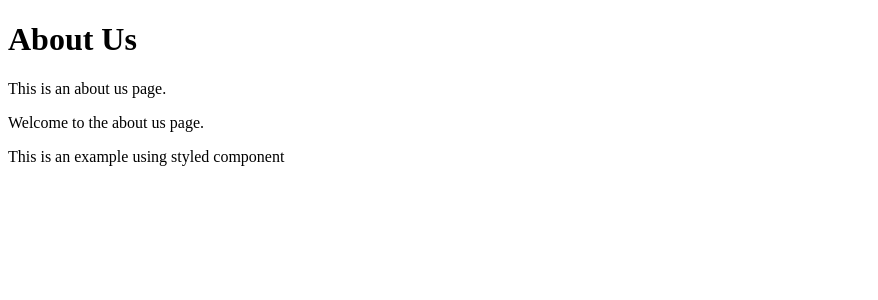
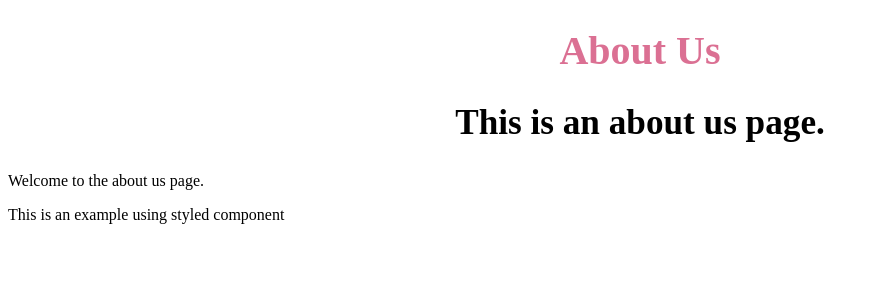
Before and after one commit to jumblefix/b2bconnect, a Next.js app in the folder packages/web/: page /about in a window 1280 px wide. Shown: the top 300 px of the page, without its empty margins (0-878 px from the left). Built offline with nearby package versions, Linux system fonts and the light colour scheme.

Commit message:
add ui & app,document components

```diff
--- /dev/null
+++ b/packages/web/components/Text/Text.tsx
@@ -0,0 +1,19 @@
+import styled from 'styled-components';
+
+export const Title = styled.h1`
+  font-size: 2.5em;
+  text-align: center;
+  color: palevioletred;
+`;
+
+export const SubTitle = styled.h2`
+  font-size: 2.2em;
+  text-align: center;
+  color: #000;
+`;
+
+export const Paragraph = styled.p`
+  font-size: 1em;
+  text-align: justify;
+  color: #000;
+`;
--- a/packages/web/package.json
+++ b/packages/web/package.json
@@ -17,7 +17,7 @@
   "devDependencies": {
     "@babel/core": "^7.0.0-rc.1",
     "@types/jest": "^23.0.0",
-    "@types/next": "^2.4.11",
+    "@types/next": "^7.0.0",
     "@types/react": "^16.0.36",
     "@types/react-dom": "^16.0.8",
     "@types/styled-components": "^3.0.1",
--- /dev/null
+++ b/packages/web/pages/_app.tsx
@@ -0,0 +1,24 @@
+import React from 'react';
+import App, { Container } from 'next/app';
+
+export default class MyApp extends App {
+  static async getInitialProps({ Component, _, ctx }: any) {
+    let pageProps = {};
+
+    if (Component.getInitialProps) {
+      pageProps = await Component.getInitialProps(ctx);
+    }
+
+    return { pageProps };
+  }
+
+  render() {
+    const { Component, pageProps } = this.props;
+
+    return (
+      <Container>
+        <Component {...pageProps} />
+      </Container>
+    );
+  }
+}
--- /dev/null
+++ b/packages/web/pages/_document.tsx
@@ -0,0 +1,42 @@
+import React from 'react';
+import Document, { Head, Main, NextScript } from 'next/document';
+
+const config = {
+  SITE_NAME: 'My Website',
+  SITE_TITLE: 'My Website',
+  SITE_DESCRIPTION: 'My Website description',
+  SITE_IMAGE: '',
+};
+
+export default class MyDocument extends Document {
+  render() {
+    return (
+      <html lang="en">
+        <Head>
+          <meta
+            name="viewport"
+            content="width=device-width,initial-scale=1.0,minimum-scale=1.0,maximum-scale=1.0,user-scalable=no"
+          />
+          <meta property="og:type" content="website" />
+          <meta property="og:site_name" content={config.SITE_NAME} />
+          <meta property="og:title" content={config.SITE_TITLE} />
+          <meta property="og:description" content={config.SITE_DESCRIPTION} />
+          <meta property="og:image" content={config.SITE_IMAGE} />
+          <meta name="twitter:card" content="summary_large_image" />
+          <meta name="twitter:site" content={config.SITE_NAME} />
+          <meta name="twitter:title" content={config.SITE_TITLE} />
+          <meta name="twitter:description" content={config.SITE_DESCRIPTION} />
+          <meta property="twitter:image" content={config.SITE_IMAGE} />
+          <meta
+            name="format-detection"
+            content="telephone=no, address=no, email=no"
+          />
+        </Head>
+        <body>
+          <Main />
+          <NextScript />
+        </body>
+      </html>
+    );
+  }
+}
--- a/packages/web/pages/about.jsx
+++ /dev/null
@@ -1,14 +0,0 @@
-import React, { Component } from 'react';
-
-export default class About extends Component {
-  render() {
-    return (
-      <div>
-        <h1>About Us</h1>
-        <p>This is an about us page.</p>
-        <p>Welcome to the about us page.</p>
-        <p>This is an example using styled component</p>
-      </div>
-    );
-  }
-}
--- /dev/null
+++ b/packages/web/pages/about.tsx
@@ -0,0 +1,15 @@
+import React, { Component } from 'react';
+import { Title, SubTitle, Paragraph } from '../components/Text/Text';
+
+export default class About extends Component {
+  render() {
+    return (
+      <div>
+        <Title>About Us</Title>
+        <SubTitle>This is an about us page.</SubTitle>
+        <Paragraph>Welcome to the about us page.</Paragraph>
+        <Paragraph>This is an example using styled component</Paragraph>
+      </div>
+    );
+  }
+}
```
Also changed, not shown: packages/web/components/Wrapper/Wrapper.tsx (added, +8 -0 lines), packages/web/pages/contact.jsx (deleted, +0 -12 lines), packages/web/pages/contact.tsx (added, +13 -0 lines), packages/web/pages/index.tsx (+1 -6 lines), 1 other file (tests, documents, lock files or other folders).
